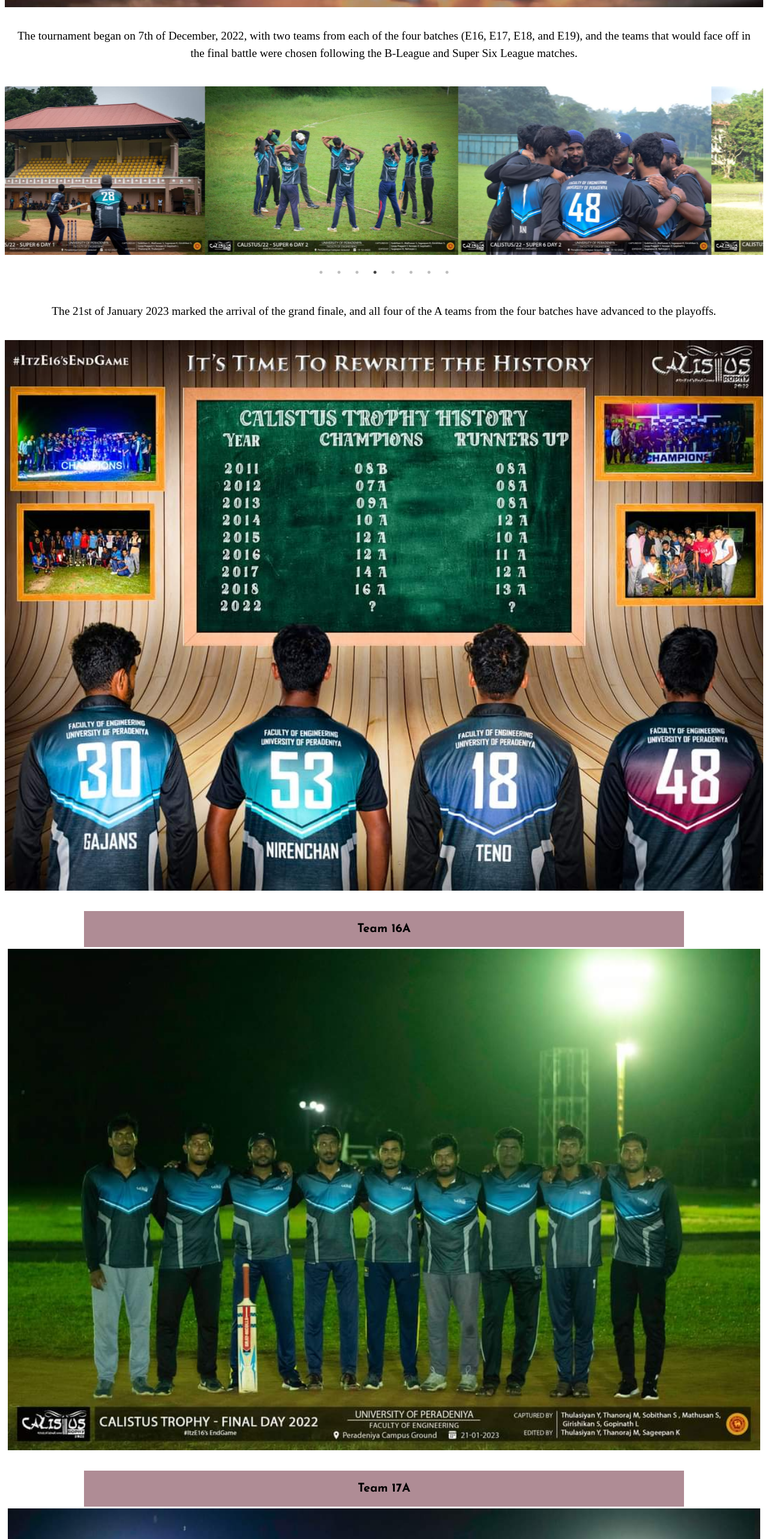
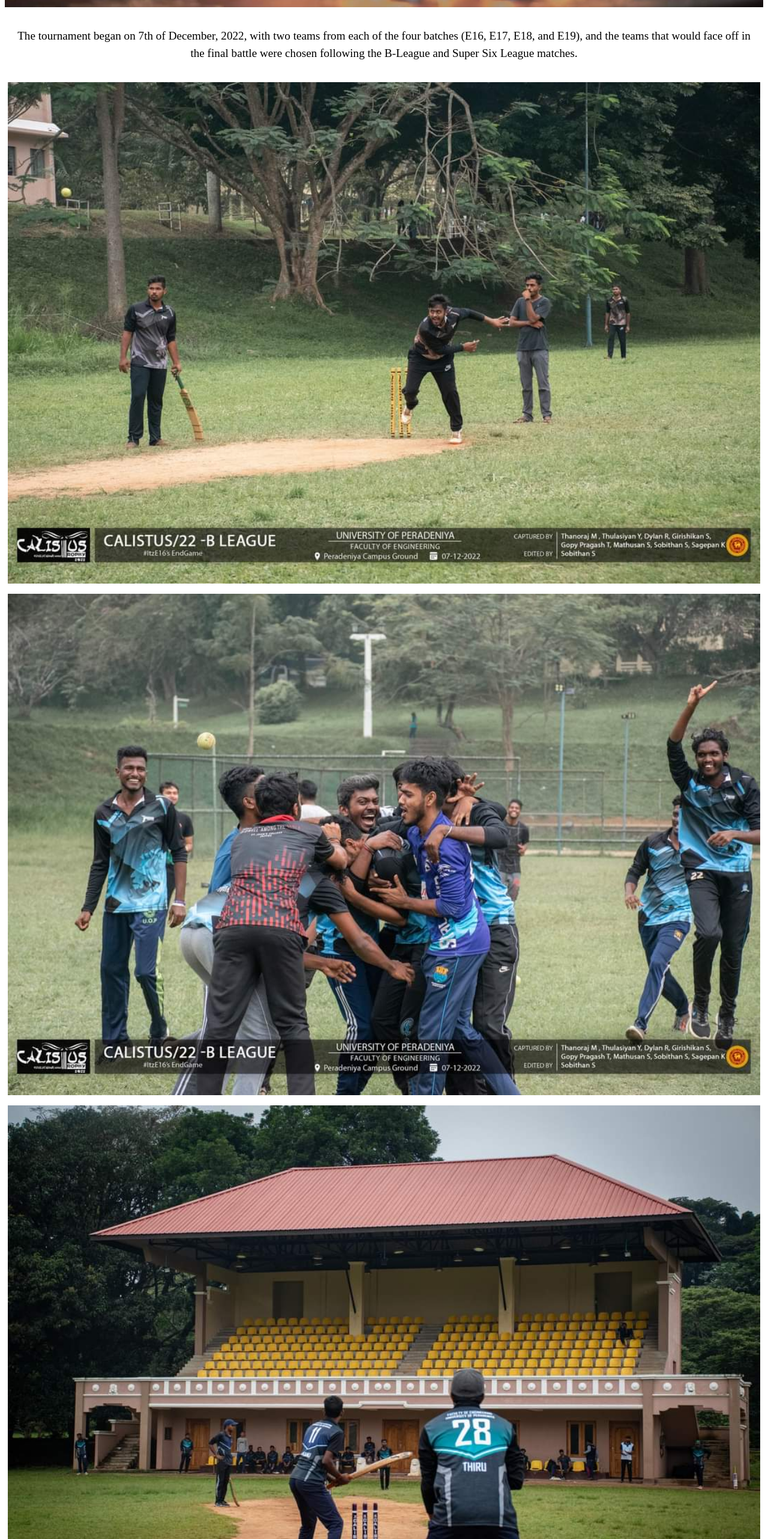
Before and after one commit to vithurshiniS/Calistus, a React (Create React App) app: page / in a window 1280 px wide. Shown: the part 1540-4106 px from the top of the page at 60% size. Built offline with nearby package versions, Linux system fonts and the light colour scheme.

Commit message:
changed before matches as normal translation

```diff
--- a/src/App.js
+++ b/src/App.js
@@ -37,6 +37,7 @@ import Badminton from './components/Badminton';
 import Champions from './components/Champions';
 import BeforeMatches from './components/BeforeMatches';
 import Header from './components/Header';
+import Matchbefore from './components/Matchbefore';
 
 function App() {
   return (
@@ -47,7 +48,8 @@ function App() {
       <img src={CalistusBrother}  className="intro-image" />
 
       <IntroText text = "The tournament began on 7th of December, 2022, with two teams from each of the four batches (E16, E17, E18, and E19), and the teams that would face off in the final battle were chosen following the B-League and Super Six League matches."/>
-      <BeforeMatches/>
+      {/* <BeforeMatches/> */}
+      <Matchbefore/>
       <IntroText text ="The 21st of January 2023 marked the arrival of the grand finale, and all four of the A teams from the four batches have advanced to the playoffs."/>
       <img src={Fourteams}  className="intro-image"/>
       <PlayoffTeams/>
--- a/src/components/Matchbefore.jsx
+++ b/src/components/Matchbefore.jsx
@@ -1,32 +1,65 @@
-import React, { useState } from "react";
-import { Link, animateScroll as scroll } from "react-scroll";
+import bm1 from '../assets/bm1.jpeg';
+import bm2 from '../assets/bm2.jpeg';
+import bm3 from '../assets/bm3.jpeg';
+import bm4 from '../assets/bm4.jpeg';
+import bm5 from '../assets/bm5.jpeg';
+import bm6 from '../assets/bm6.jpeg';
+import bm7 from '../assets/bm7.jpeg';
+import bm8 from '../assets/bm8.jpeg';
+
+import dis1 from '../assets/dis1.jpeg';
+import dis2 from '../assets/dis2.jpeg';
+import React, {useEffect} from 'react';
+import AOS from 'aos';
+import 'aos/dist/aos.css';
+
+
+
 
 const Matchbefore = () => {
-  const [isVisible, setIsVisible] = useState(false);
+    useEffect(()=>{
+        AOS.init({duration:2000});
+    }, []);
+    return (
+        <div className="grids">
 
-  return (
-    <div className="container">
-      <div className={`image ${isVisible ? "visible" : ""}`} />
-      <div className={`image2 ${isVisible ? "visible" : ""}`} />
+            <div className="boxes" data-aos = "fade">
 
-      <div className="matchcontent">
-        <h1>Scroll down to see the images</h1>
-        <Link
-          activeClass="active"
-          to="section2"
-          spy={true}
-          smooth={true}
-          duration={500}
-          offset={-70}
-          onSetActive={() => setIsVisible(true)}
-        >
-          <button>Scrol down</button>
-        </Link>
-      </div>
-    </div>
-  );
+                <img src={bm1}  className="intro-image" />
+            </div>
+            <div className="boxes" data-aos = "fade">
+
+                <img src={bm2}  className="intro-image" />
+            </div>
+            <div className="boxes" data-aos = "fade">
+
+                <img src={bm3}  className="intro-image" />
+            </div>
+            <div className="boxes" data-aos = "fade">
+
+                <img src={bm4}  className="intro-image" />
+            </div>
+            <div className="boxes" data-aos = "fade">
+
+                <img src={bm5}  className="intro-image" />
+            </div>
+            <div className="boxes" data-aos = "fade">
+
+                <img src={bm6}  className="intro-image" />
+            </div>
+            <div className="boxes" data-aos = "fade">
+
+                <img src={bm7}  className="intro-image" />
+            </div>
+            <div className="boxes" data-aos = "fade">
+
+                <img src={bm8}  className="intro-image" />
+            </div>
+
+
+
+        </div>
+    );
 };
 
 export default Matchbefore;
-
-// CSS
```
